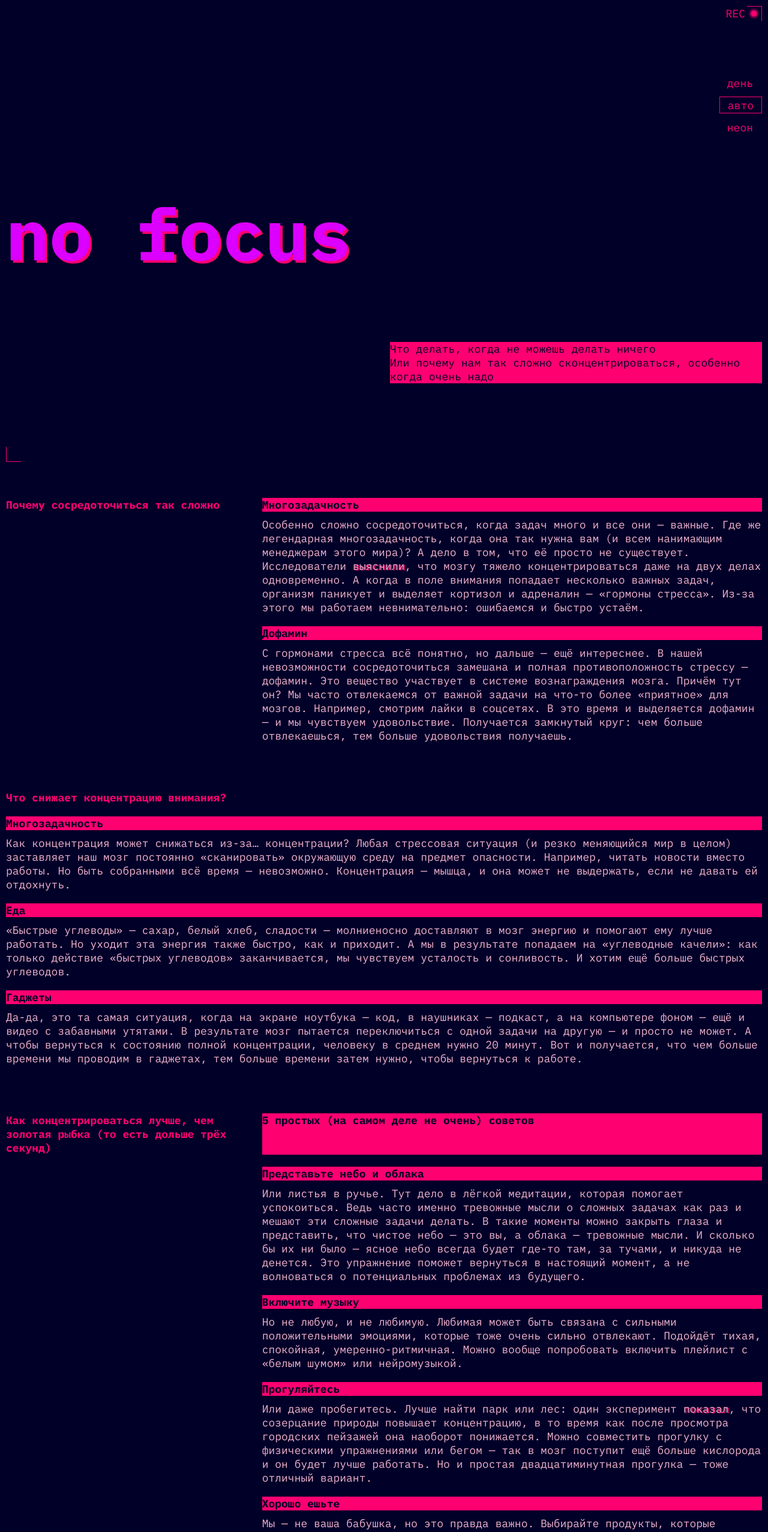
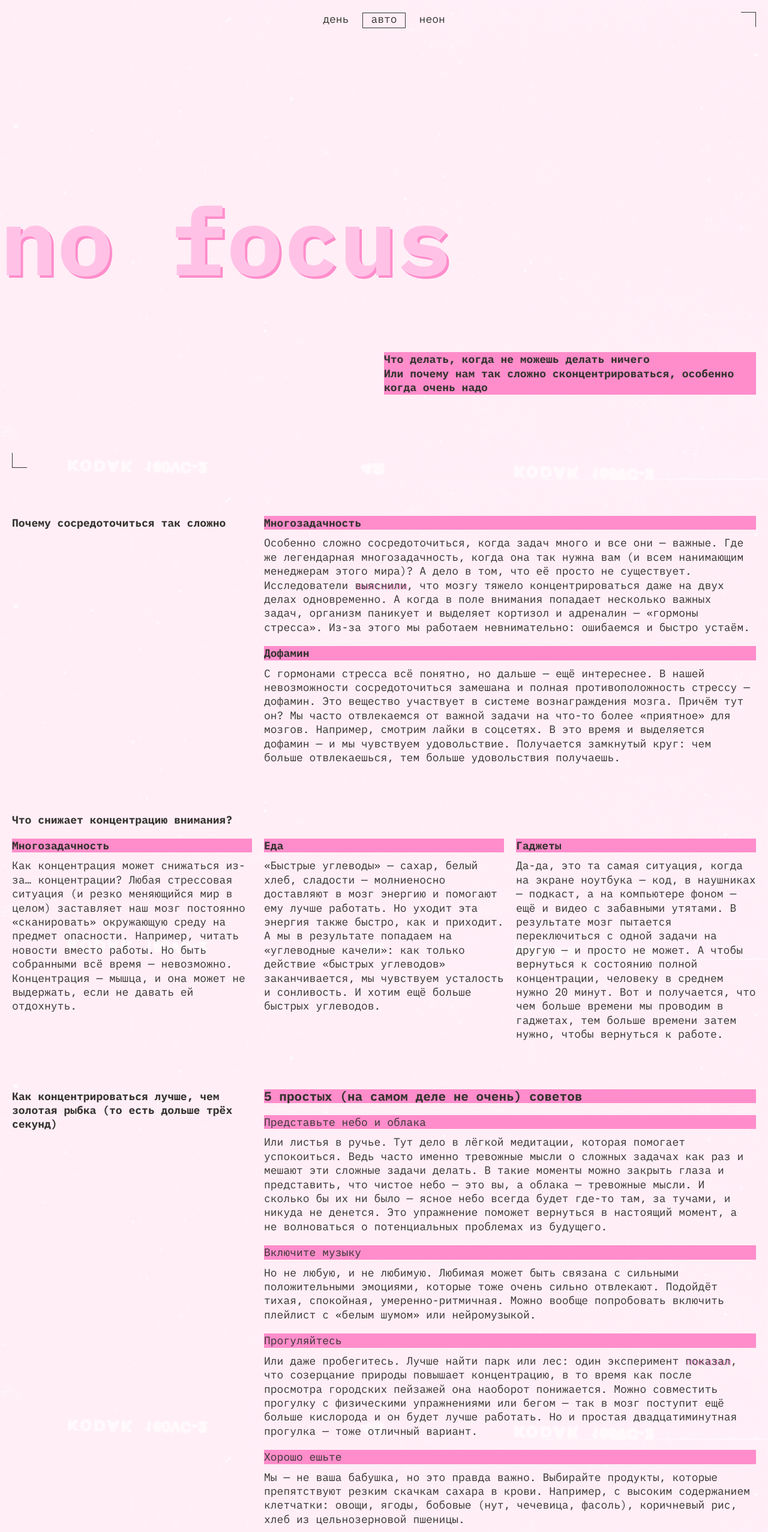
Before and after one commit to Rudik717/slozhno-sosredotochitsya-fd, a plain HTML site: page index.html in a window 1280 px wide. Shown: the top 2554 px of the page at 60% size. Drawn offline with Linux system fonts and the light colour scheme.

Commit message:
Попытка номер раз

```diff
--- a/index.html
+++ b/index.html
@@ -56,6 +56,7 @@
 
       <section class="content-section section__why">
         <h2 class="section__title">Почему сосредоточиться так сложно</h2>
+        <div class="content__why content__card">
         <article class="card">
           <h3 class="card__title title-decor">Многозадачность</h3>
           <p>Особенно сложно сосредоточиться, когда задач много и все они — важные.
@@ -76,10 +77,12 @@
             Получается замкнутый круг: чем больше отвлекаешься, тем больше удовольствия
             получаешь.</p>
         </article>
+        </div>
       </section>
 
       <section class="content-section section__what">
         <h2 class="section__title">Что снижает концентрацию внимания?</h2>
+        <div class="content__what  content__card">
         <article class="card">
           <h3 class="card__title title-decor">Многозадачность</h3>
           <p>Как концентрация может снижаться из-за… концентрации? Любая стрессовая ситуация
@@ -105,13 +108,15 @@
               что чем больше времени мы проводим в гаджетах, тем больше времени затем нужно,
               чтобы вернуться к работе.</p>
         </article>
+       </div>
       </section>
 
       <section class="content-section section__how">
         <h2 class="section__title">Как концентрироваться лучше, чем золотая рыбка (то есть дольше трёх секунд)</h2>
-        <h4 class="how__subtitle title-decor">5 простых (на самом деле не очень) советов</h4>
+        <div class="content__how content__card">
+        <h3 class="how__subtitle title-decor">5 простых (на самом деле не очень) советов</h3>
         <article class="card">
-          <h3 class="card__title title-decor">Представьте небо и облака</h3>
+          <h4 class="card__title title-decor">Представьте небо и облака</h4>
           <p>Или листья в ручье. Тут дело в лёгкой медитации, которая помогает успокоиться.
             Ведь часто именно тревожные мысли о сложных задачах как раз и мешают эти сложные
             задачи делать. В такие моменты можно закрыть глаза и представить, что чистое
@@ -120,14 +125,14 @@
              в настоящий момент, а не волноваться о потенциальных проблемах из будущего.</p>
         </article>
         <article class="card">
-          <h3 class="card__title title-decor">Включите музыку</h3>
+          <h4 class="card__title title-decor">Включите музыку</h4>
           <p>Но не любую, и не любимую. Любимая может быть связана с сильными положительными
             эмоциями, которые тоже очень сильно отвлекают. Подойдёт тихая, спокойная,
             умеренно-ритмичная. Можно вообще попробовать включить плейлист с «белым шумом»
             или нейромузыкой.</p>
         </article>
         <article class="card">
-          <h3 class="card__title title-decor">Прогуляйтесь</h3>
+          <h4 class="card__title title-decor">Прогуляйтесь</h4>
           <p>Или даже пробегитесь. Лучше найти парк или лес: один эксперимент
             <a class="text-link" href="#">показал</a>, что созерцание природы повышает
             концентрацию, в то время как после просмотра городских пейзажей она наоборот
@@ -136,21 +141,23 @@
             двадцатиминутная прогулка — тоже отличный вариант.</p>
         </article>
         <article class="card">
-          <h3 class="card__title title-decor">Хорошо ешьте</h3>
+          <h4 class="card__title title-decor">Хорошо ешьте</h4>
           <p>Мы — не ваша бабушка, но это правда важно. Выбирайте продукты, которые препятствуют
             резким скачкам сахара в крови. Например, с высоким содержанием клетчатки: овощи,
             ягоды, бобовые (нут, чечевица, фасоль), коричневый рис, хлеб из цельнозерновой
             пшеницы.</p>
         </article>
         <article class="card">
-          <h3 class="card__title title-decor">Читайте</h3>
+          <h4 class="card__title title-decor">Читайте</h4>
           <p>Настоящие бумажные книги. Это правда помогает с концентрацией: чтобы прочитать
             пост в соцсети, достаточно нескольких минут или даже секунд. А вот интересная книга
             способна затянуть и на несколько часов и круто тренирует направленное внимание.</p>
         </article>
+        </div>
       </section>
 
       <section class="content-section gallery">
+        <h2 class="gallery__title title-decor">А можно в картинках?</h2>
         <img class="gallery-image gallery-image-1" src="./images/sunset.png" loading="lazy" alt="Закат" />
         <img class="gallery-image gallery-image-2" src="./images/ice-cream.png" loading="lazy" alt="Мороженое" />
         <img class="gallery-image gallery-image-3" src="./images/tape.png" loading="lazy" alt="Компакт-кассета" />
--- a/styles/globals.css
+++ b/styles/globals.css
@@ -13,7 +13,8 @@ body {
   font-family: var(--font-family), sans-serif;
   font-weight: normal;
   font-size: var(--font-size);
-  padding: var(--small-screen-padding);
+  line-height: var(--line-height);
+  padding-inline: var(--small-screen-padding);
 }
 
 h1,
--- a/styles/light.css
+++ b/styles/light.css
@@ -1,16 +1,33 @@
-/*
-  Специально для светлой темы при наличии класса.
-  Здесь окажутся стили, которые нужно переопределить принудительно,
-  переключая тему
-*/
-
 :root.theme-light {
-  /* сохраните этот селектор в приведённом виде.
-    Так стили написанные ниже будут иметь больший вес,
-    чем стили в медиазапросе предпочтений пользователя
-  */
+  --accent-color: rgba(255, 141, 203, 1);
+  --accent-opacity-color: rgba(53, 52, 48, 0.4);
+  --header-title-color: rgba(255, 194, 230, 1);
+  --title-color: rgba(53, 52, 48, 1);
+  --font-color: rgba(53, 52, 48, 1);
+  --font-decor-color: rgba(53, 52, 48, 1);
+  --background-image: url(../images/cover-image-light.png);
+  --background-color: rgba(255, 241, 247, 1);
 }
 
-.theme-light .page {
-  /* Вам также нужно будет написать ряд подобных селекторов */
+.theme-light .header__dark-decorated-element {
+  display: none;
 }
+
+@media (prefers-color-scheme: light) {
+  :root {
+    --accent-color: rgba(255, 141, 203, 1);
+    --accent-opacity-color: rgba(53, 52, 48, 0.4);
+    --header-title-color: rgba(255, 194, 230, 1);
+    --title-color: rgba(53, 52, 48, 1);
+    --font-color: rgba(53, 52, 48, 1);
+    --font-decor-color: rgba(53, 52, 48, 1);
+    --background-image: url(../images/cover-image-light.png);
+    --background-color: rgba(255, 241, 247, 1);
+  }
+  .header__dark-decorated-element {
+    display: none;
+  }
+  .theme-dark .header__dark-decorated-element {
+    display: block;
+  }
+}
--- a/styles/style.css
+++ b/styles/style.css
@@ -1,15 +1,20 @@
 /* Основные стили проекта. Это стили для темы, которую вы верстаете первой. */
 .page {
-  background-color: rgba(0, 0, 40, 1);
+  background-color: var(--background-color);
   color: var(--font-color);
+  background-image: var(--background-image);
+  background-position: center;
+  background-size: cover;
+  background-attachment: fixed;
 }
 
 .header {
   display: grid;
   grid-template-columns: 1fr;
   grid-template-rows: 1fr min-content 1fr;
-  block-size: calc(100vh - var(--small-screen-padding)*2);
+  block-size: 100vh;
   margin-block-end: var(--header-footer-margin-small-screen);
+  padding-block: var(--small-screen-padding);
 }
 
 .decorated-zone {
@@ -17,25 +22,25 @@
 }
 
 .decorated-zone::before {
-  content: '';
+  content: "";
   position: absolute;
-  top: 0;
+  top: var(--small-screen-padding);
   right: 0;
   block-size: 25px;
   inline-size: 25px;
-  border-block-start: 1px solid var(--accent-color);
-  border-inline-end: 1px solid var(--accent-color);
+  border-block-start: 1px solid var(--title-color);
+  border-inline-end: 1px solid var(--title-color);
 }
 
 .decorated-zone::after {
-  content: '';
+  content: "";
   position: absolute;
-  bottom: 0;
+  bottom: var(--small-screen-padding);
   left: 0;
   block-size: 25px;
   inline-size: 25px;
-  border-block-end: 1px solid var(--accent-color);
-  border-inline-start: 1px solid var(--accent-color);
+  border-block-end: 1px solid var(--title-color);
+  border-inline-start: 1px solid var(--title-color);
 }
 
 .header__theme-menu {
@@ -52,7 +57,7 @@
   line-height: 83%;
   font-weight: bold;
   text-transform: lowercase;
-  color: rgba(219, 0, 255, 1);
+  color: var(--header-title-color);
   text-shadow: 4px 4px 0 var(--accent-color);
 }
 
@@ -60,6 +65,7 @@
   display: inline-block;
   justify-self: end;
   align-self: center;
+  font-weight: bold;
 }
 
 .title-decor {
@@ -69,7 +75,7 @@
 
 .header__dark-decorated-element {
   position: absolute;
-  top: 0;
+  top: var(--small-screen-padding);
   right: 0;
 }
 
@@ -81,7 +87,7 @@
 }
 
 .header__dark-decorated-element::after {
-  content: '';
+  content: "";
   display: inline-block;
   background-color: var(--accent-color);
   inline-size: 9px;
@@ -102,12 +108,25 @@
   background-color: transparent;
   border: none;
   text-transform: lowercase;
-  padding: 1.5px 13px;
-  color: var(--accent-color)
+  line-height: 18px;
+  padding-block-start: 1.5px;
+  padding-block-end: 5px;
+  padding-inline: 13px;
+  color: var(--title-color);
+}
+
+.header__theme-menu-button:hover {
+  outline: 1px solid var(--accent-opacity-color);
+}
+
+.header__theme-menu-button:focus-visible {
+  outline: none;
+  border-bottom: 1px solid var(--title-color);
 }
 
 .header__theme-menu-button_active {
-  border: 1px solid var(--accent-color);
+  border: 1px solid var(--title-color);
+  pointer-events: none;
 }
 
 .content-section {
@@ -123,12 +142,27 @@
 
 .section__title {
   font-size: 18px;
-  color: var(--accent-color);
+  color: var(--title-color);
+}
+
+.content__card {
+  display: grid;
+  grid-template-columns: 1fr;
+  gap: 20px;
 }
 
 .card__title {
-  font-size: 18px;
+  font-size: var(--font-size);
+  font-weight: bold;
   margin-block-end: 10px;
+}
+
+.how__subtitle {
+  font-weight: bold;
+}
+
+.section__how .card__title {
+  font-weight: normal;
 }
 
 .text-link {
@@ -136,24 +170,59 @@
   text-shadow: 2px 1px 0 var(--accent-color);
 }
 
+.text-link:hover {
+  border-block-end: 1px solid var(--font-color);
+}
+
+.text-link:focus-visible {
+  outline: 1px solid var(--font-color);
+}
+
+.gallery {
+  gap: 10px;
+}
+
+.gallery__title {
+  font-size: var(--font-size);
+}
+
 .gallery-image {
   width: 100%;
   height: 100%;
-  object-fit: contain;
+  object-fit: cover;
 }
 
 .footer {
   margin-block-start: var(--header-footer-margin-small-screen);
-  block-size: calc(100vh - var(--small-screen-padding)*2);
+  block-size: 100vh;
+  padding-block: var(--small-screen-padding);
   display: flex;
   justify-content: center;
   align-items: center;
 }
 
 @media (width >= 768px) {
+  .page {
+    padding-inline: var(--big-screen-padding);
+  }
   .header {
-    block-size: calc(100vh - var(--big-screen-padding)*2);
     margin-block-end: var(--header-footer-margin-big-screen);
+    padding-block: var(--big-screen-padding);
+  }
+  .decorated-zone::before {
+    top: var(--big-screen-padding);
+  }
+  .decorated-zone::after {
+    bottom: var(--big-screen-padding);
+  }
+  .header__dark-decorated-element {
+    top: var(--big-screen-padding);
+  }
+  .header-footer__title {
+    font-size: clamp(7.5rem, 0.5625rem + 14.4531vw, 9.8125rem);
+  }
+  .header__title {
+    margin-inline-start: -19px;
   }
   .header__text {
     inline-size: calc(50vw - var(--big-screen-padding));
@@ -162,33 +231,105 @@
     margin-block-end: var(--section-margin-big-screen);
     grid-template-columns: repeat(3, 1fr);
   }
+  .section__why {
+    grid-template-columns: 1fr 2fr;
+  }
   .section__why .section__title {
     grid-column-start: 1;
     grid-column-end: 2;
   }
-  .section__why .card {
+  .content__why {
     grid-column-start: 2;
-    grid-column-end: 4;
+    grid-column-end: 3;
   }
   .section__what .section__title {
     grid-column-start: 1;
     grid-column-end: 2;
   }
-  .section__what .card {
+  .content__what {
     grid-column-start: 1;
     grid-column-end: 4;
+  }
+  .section__how {
+    grid-template-columns: 1fr 2fr;
   }
   .section__how .section__title {
     grid-column-start: 1;
     grid-column-end: 2;
   }
-  .section__how .how__subtitle,
-  .section__how .card {
+  .content__how {
+    grid-column-start: 2;
+    grid-column-end: 3;
+  }
+  .gallery {
+    gap: 20px;
+  }
+  .gallery__title {
+    grid-column-start: 1;
+    grid-column-end: 4;
+    grid-row-start: 1;
+    grid-row-end: 2;
+  }
+  .gallery-image-1 {
+    grid-column-start: 1;
+    grid-column-end: 3;
+    grid-row-start: 2;
+    grid-row-end: 3;
+  }
+  .gallery-image-2 {
+    grid-column-start: 3;
+    grid-column-end: 4;
+    grid-row-start: 2;
+    grid-row-end: 4;
+  }
+  .gallery-image-3 {
+    grid-column-start: 1;
+    grid-column-end: 2;
+    grid-row-start: 3;
+    grid-row-end: 5;
+  }
+  .gallery-image-4 {
+    grid-column-start: 2;
+    grid-column-end: 3;
+    grid-row-start: 3;
+    grid-row-end: 4;
+  }
+  .gallery-image-5 {
+    grid-column-start: 2;
+    grid-column-end: 4;
+    grid-row-start: 4;
+    grid-row-end: 5;
+  }
+  .footer {
+    margin-block-start: var(--header-footer-margin-big-screen);
+    padding-block: var(--big-screen-padding);
+  }
+}
+
+@media (width >= 1024px) {
+  .header__theme-menu {
+    justify-self: center;
+    align-self: start;
+  }
+  .header__theme-menu-list {
+    flex-direction: row;
+  }
+  .content__what {
+    display: grid;
+    grid-template-columns: repeat(3, 1fr);
+  }
+  .section__why {
+    grid-template-columns: repeat(3, 1fr);
+  }
+  .content__why {
+    grid-column-start: 2;
+    grid-column-end: 4;
+  }
+  .section__how {
+    grid-template-columns: repeat(3, 1fr);
+  }
+  .content__how {
     grid-column-start: 2;
     grid-column-end: 4;
   }
 }
-
-@media (width >= 1024px) {
-
-}
--- a/styles/variables.css
+++ b/styles/variables.css
@@ -1,7 +1,11 @@
 :root {
   --accent-color: rgba(255, 0, 112, 1);
-  --font-family: 'IBM Plex mono';
+  --accent-opacity-color: rgba(255, 0, 112, 0.4);
+  --header-title-color: rgba(219, 0, 255, 1);
+  --title-color: rgba(255, 0, 112, 1);
+  --font-family: "IBM Plex mono";
   --font-size: 18px;
+  --line-height: 23.4px;
   --font-color: rgba(241, 178, 206, 1);
   --font-decor-color: rgba(0, 0, 40, 1);
   --small-screen-padding: 10px;
@@ -10,4 +14,6 @@
   --section-margin-big-screen: 80px;
   --header-footer-margin-small-screen: 40px;
   --header-footer-margin-big-screen: 60px;
+  --background-image: url(../images/cover-image-dark.png);
+  --background-color: rgba(0, 0, 40, 1);
 }
```
Also changed, not shown: styles/dark.css (+8 -14 lines), 1 other file.
